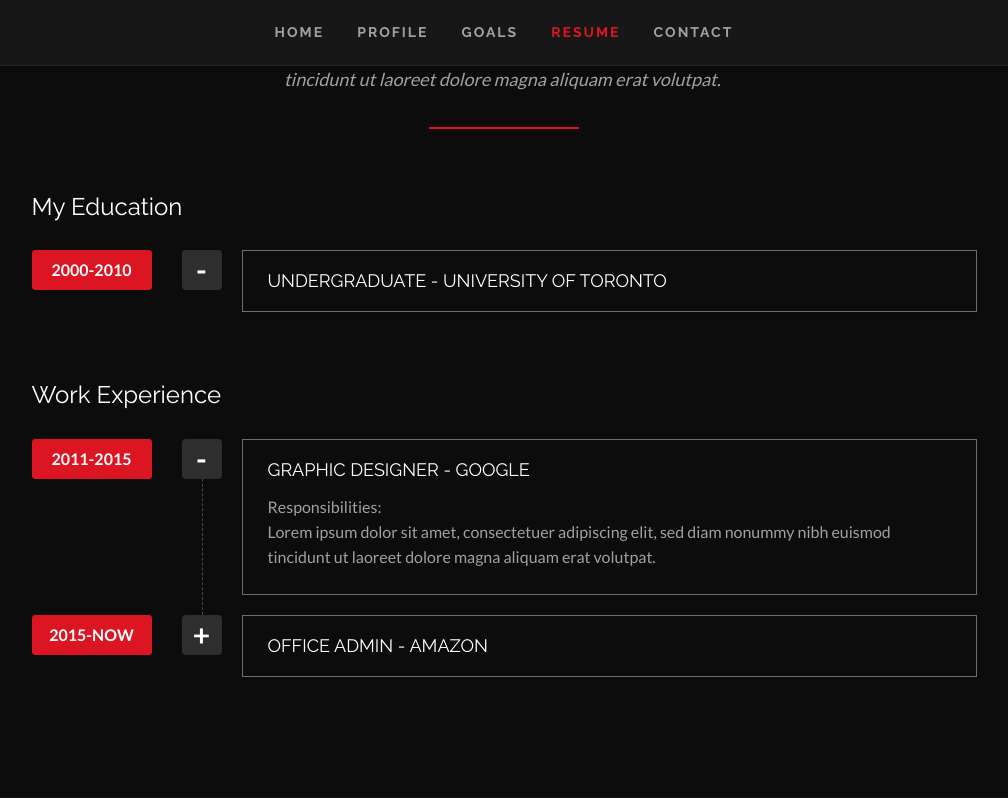
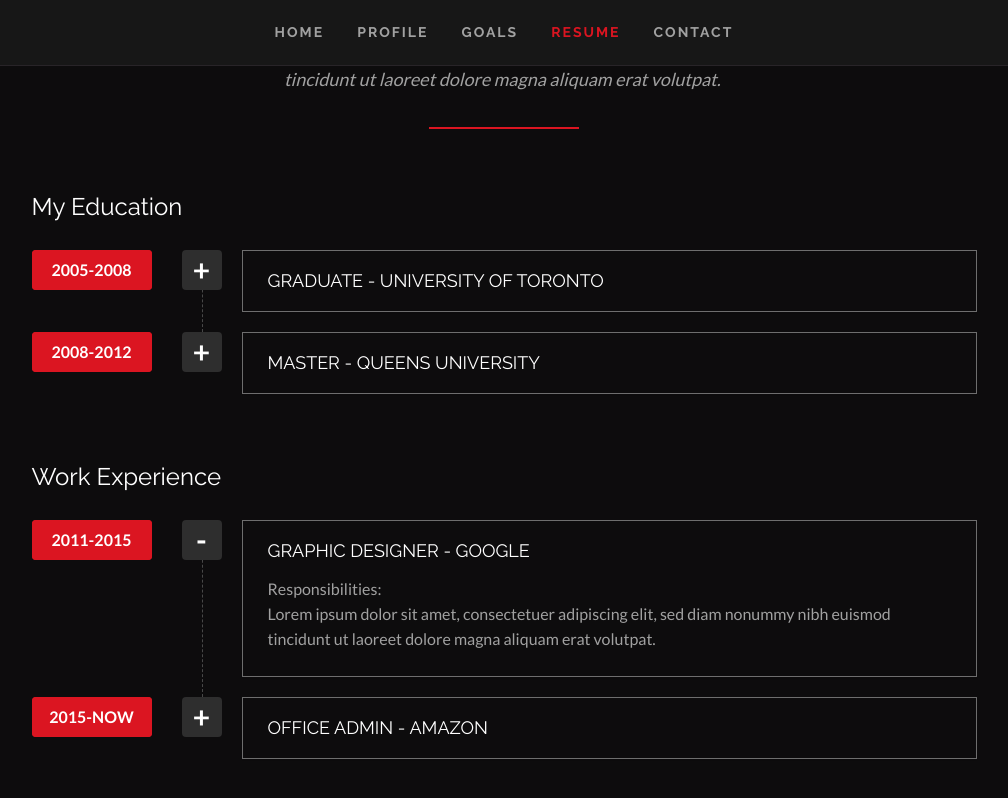
Before and after one commit to clearcareer/IskenderResume, a Jekyll site: the page built from index.html, in a window 1280 px wide and 900 px high, scrolled down 2676 px. Shown: the top 798 px of the window, without its empty margins (136-1144 px from the left). Built offline with Jekyll 4.4.1, drawn with Linux system fonts in a browser that asks for light colours; some web fonts are replaced.

Commit message:
Updated '/index.html' via CloudCannon

```diff
--- a/index.html
+++ b/index.html
@@ -32,9 +32,14 @@
     description: 'Lorem ipsum dolor sit amet, consectetuer adipiscing elit, sed diam nonummy nibh euismod tincidunt ut laoreet dolore magna aliquam erat volutpat.'
 education:
   - number: 1
-    years: 2000-2010
-    degree: Undergraduate
+    years: 2005-2008
+    degree: Graduate
     institution: University of Toronto
+    description: 'Lorem ipsum dolor sit amet, consectetuer adipiscing elit, sed diam nonummy nibh euismod tincidunt ut laoreet dolore magna aliquam erat volutpat.'
+  - number: 1
+    years: 2008-2012
+    degree: Master
+    institution: Queens University
     description: 'Lorem ipsum dolor sit amet, consectetuer adipiscing elit, sed diam nonummy nibh euismod tincidunt ut laoreet dolore magna aliquam erat volutpat.'
 work_experience:
   - number: 1
```
